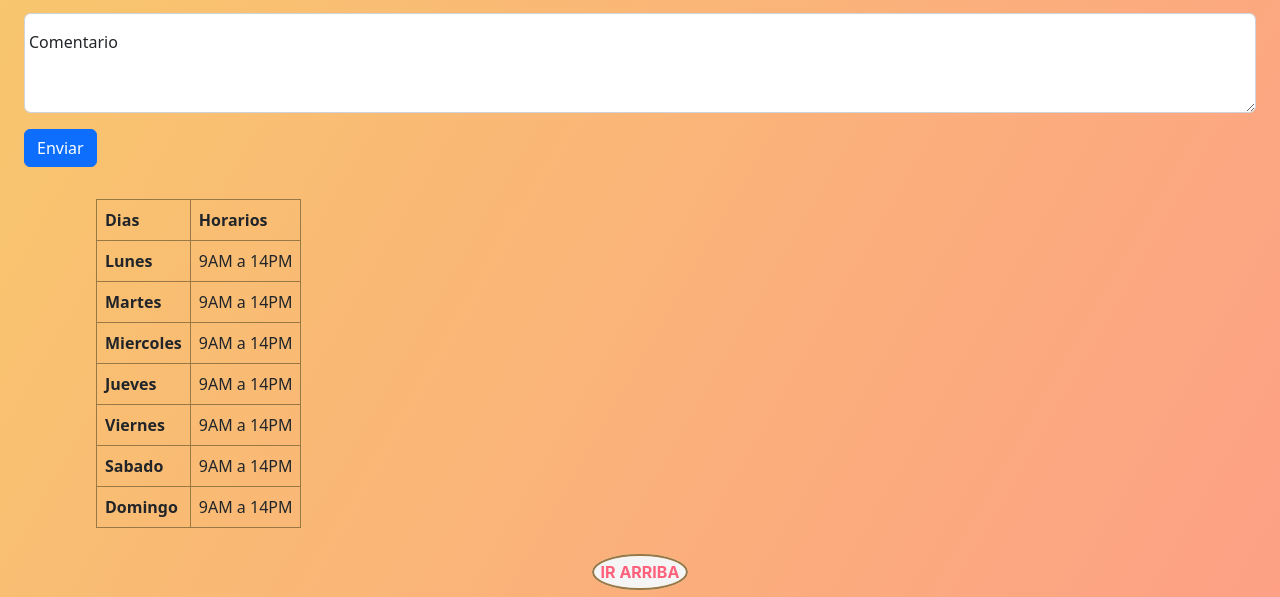
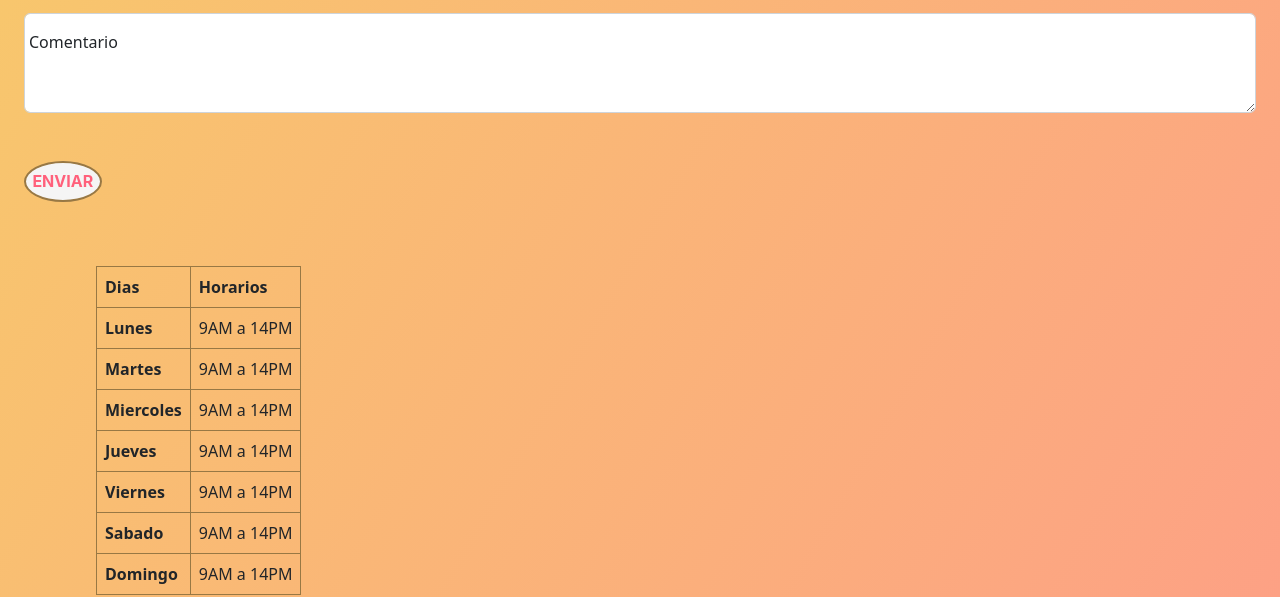
Before and after one commit to fgrubarth/Maracuya-Pasteleria-sass, a website: page page/contacto.html in a window 1280 px wide. Shown: the part 1019-1616 px from the top of the page. Drawn offline with nearby package versions, Linux system fonts and the light colour scheme.

Commit message:
terminé keyword, description y correguí errores

```diff
--- a/page/contacto.html
+++ b/page/contacto.html
@@ -130,7 +130,7 @@
                         <label for="floatingTextarea2">Comentario</label>
                       </div>
                     <div class="col-12">
-                      <button type="submit" class="btn btn-primary">Enviar</button>
+                      <button type="submit" class="btn btn-css">Enviar</button>
                     </div>
                   </form>
 
--- a/scss/utilities/_contacto.scss
+++ b/scss/utilities/_contacto.scss
@@ -17,3 +17,22 @@
         @include titulos320;
     }
 }
+form{
+.btn-css{
+            margin: 2rem 0 !important;
+            font-family: -apple-system, BlinkMacSystemFont, 'Segoe UI', Roboto, Oxygen, Ubuntu, Cantarell, 'Open Sans', 'Helvetica Neue', sans-serif;
+            text-transform: uppercase;
+            font-weight: bold;
+            text-decoration: none;
+            background-color: $color-navFooter;
+            padding: 0.4rem;
+            border-radius: 100%;
+            border: 2px solid $color-enlace;
+            color: $color-hover;
+    }
+.btn-css:hover{
+    color: #6c5837;
+    background-color: $color-navFooter;
+    border: 2px solid $color-hover;
+}
+}
```
Also changed, not shown: css/style.css.
